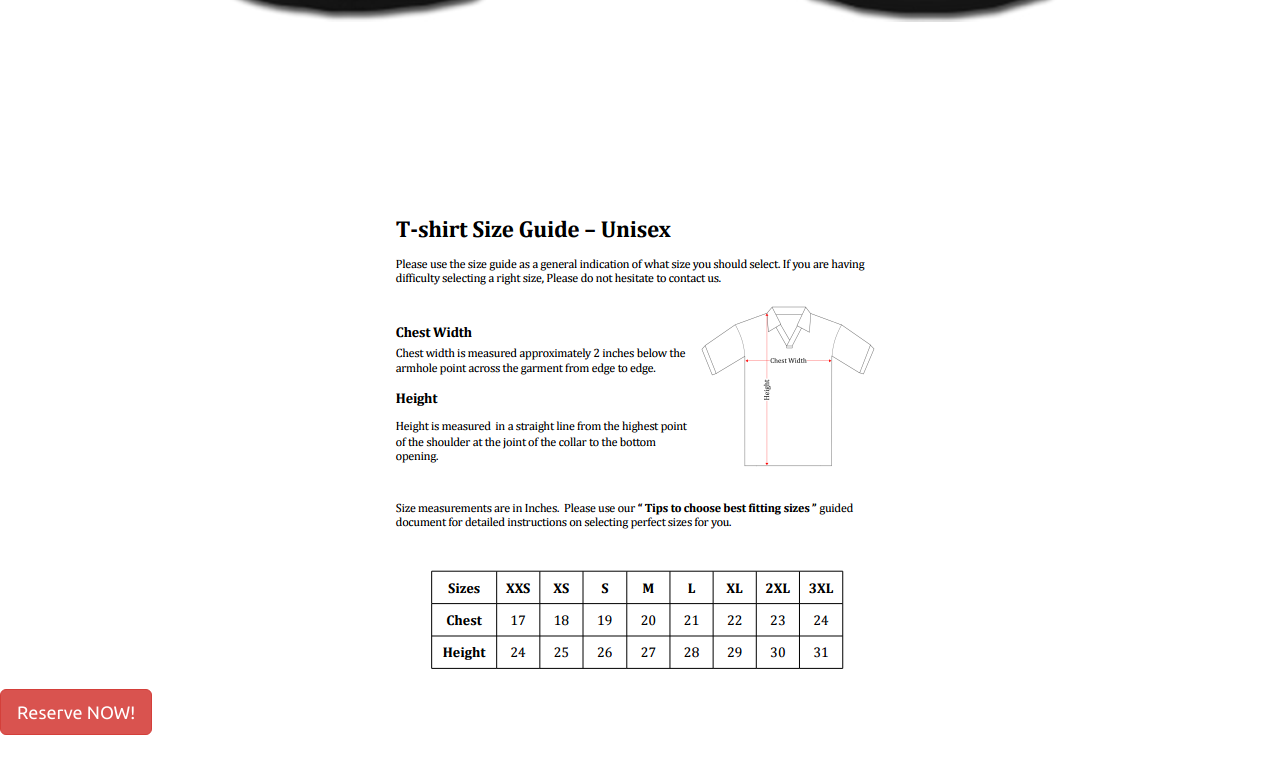
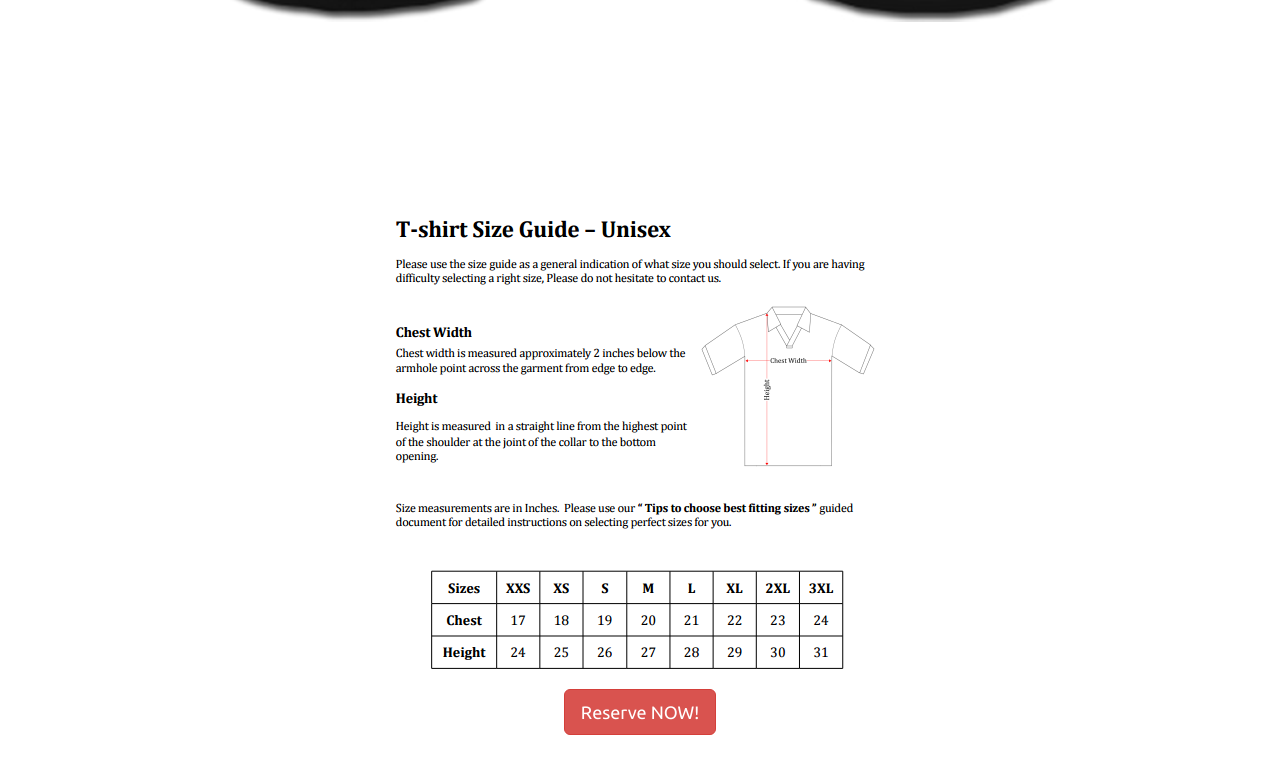
Before and after one commit to chaminnk/cjayasanka.github.io, a plain HTML site: page tshirt.html in a window 1280 px wide. Shown: the part 847-1620 px from the top of the page. Drawn offline with nearby package versions, Linux system fonts and the light colour scheme.

Commit message:
Update tshirt.html

```diff
--- a/tshirt.html
+++ b/tshirt.html
@@ -84,7 +84,7 @@
 
         </div>
 
-          <div class="buttononshirt">
+          <div class="buttononshirt text-center">
             <a target="_blank" class="btn btn-lg btn-danger" href="https://docs.google.com/forms/d/e/1FAIpQLSc-sVc9KeYfI69jrmkQokA4zmWEqPKpEnFMitp9aLbVl11jpw/viewform?c=0&w=1" role="button">Reserve NOW!</a>
           </div>
 
```
